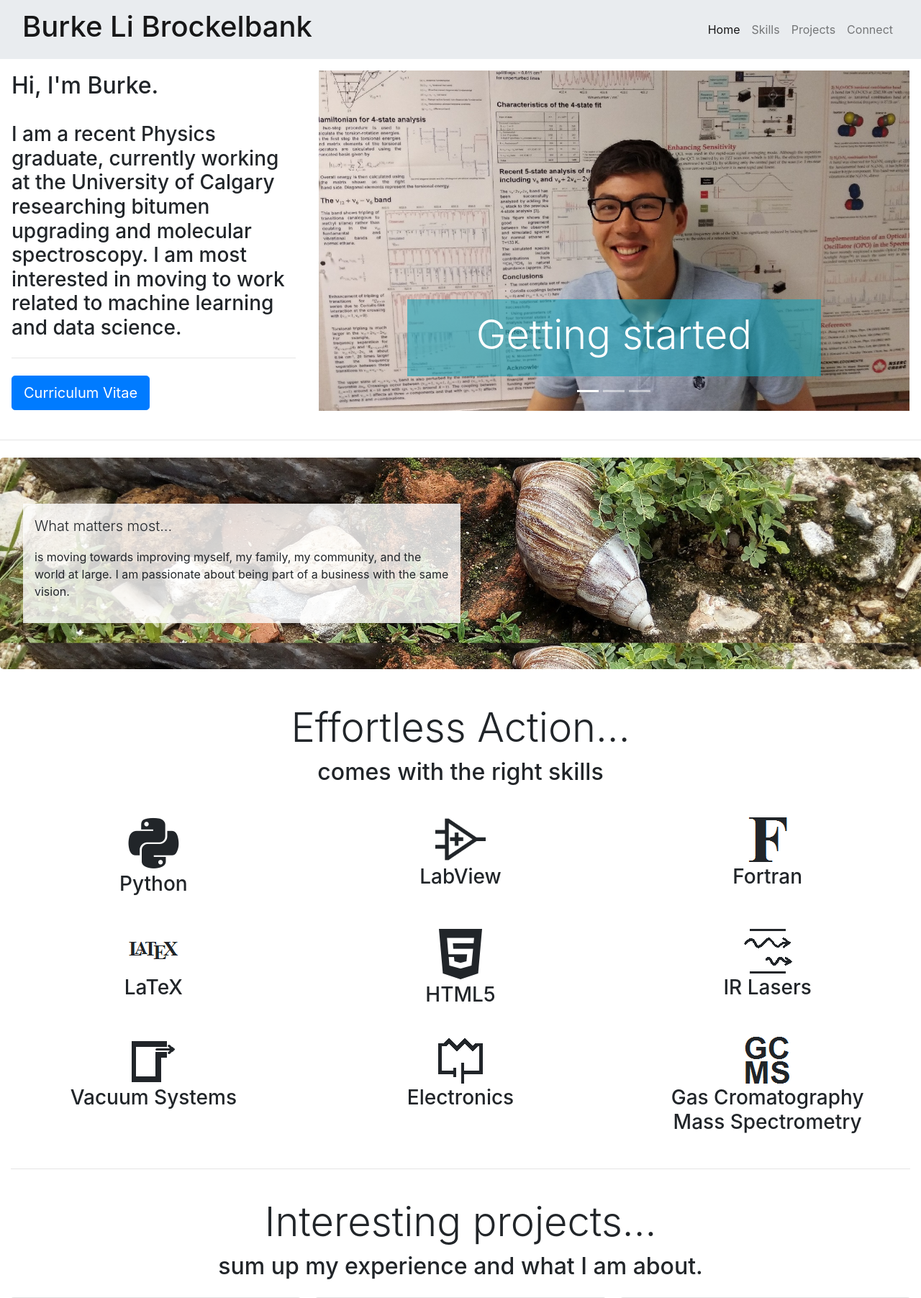
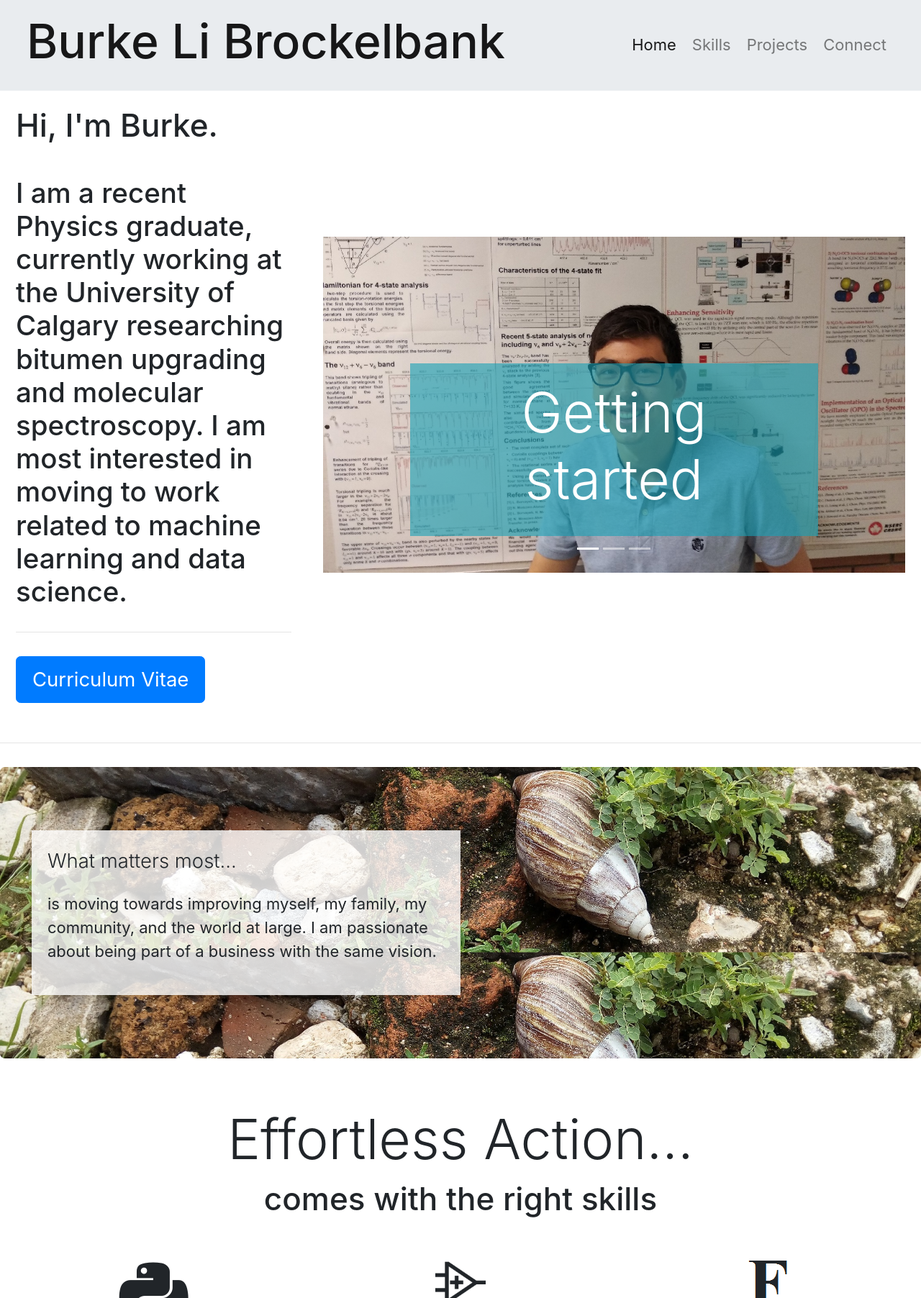
Before and after one commit to BurkeBrockelbank/PersonalSite, a PHP site: page /index.html in a window 1280 px wide. Shown: the top 1804 px of the page at 72% size. Run offline with PHP 8.4, Linux system fonts and the light colour scheme; some libraries are stand-ins or nearby versions.

Commit message:
responsive text sizing

```diff
--- a/index.html
+++ b/index.html
@@ -150,7 +150,7 @@
 	</div>
 	<div class="col-xs-12 col-sm-6 col-md-4 col-lg-4 col-xl-4">
 		<img src="icon/GCMS.png" height="70">
-		<h3>Gas Cromatography<br>Mass Spectrometry</h3>
+		<h3>Gas Chromatography<br>Mass Spectrometry</h3>
 	</div>
 </div>
 <hr class="my-4">
--- a/style.css
+++ b/style.css
@@ -17,10 +17,67 @@
 /*---Fixing issues with anchors and navbar--*/
 .anchor { padding-top: 65px; }
 
+/*--- Making the text responsive for mobile viewing ---*/
 
+html {
+  font-size: 13px;
+}
 
+h1 {
+  font-size: 3rem;
+}
+h2 {
+  font-size: 2rem;
+}
+p, li {
+  font-size: 1rem;
+}
 
-
+@media screen and (min-width: 500px){
+  html{
+    font-size: 14px;
+  }
+}
+@media screen and (min-width: 570px){
+  html{
+    font-size: 15px;
+  }
+}
+@media screen and (min-width: 620px){
+  html{
+    font-size: 16px;
+  }
+}
+@media screen and (min-width: 680px){
+  html{
+    font-size: 17px;
+  }
+}
+@media screen and (min-width: 720px){
+  html{
+    font-size: 18px;
+  }
+}
+@media screen and (min-width: 800px){
+  html{
+    font-size: 19px;
+  }
+}
+@media screen and (min-width: 860px){
+  html{
+    font-size: 20px;
+  }
+}
+@media screen and (min-width: 920px){
+  html{
+    font-size: 21px;
+  }
+}
+@media screen and (min-width: 1000px){
+  html{
+    font-size: 22px;
+  }
+}
 
 
 /*---Media Queries --*/
```
